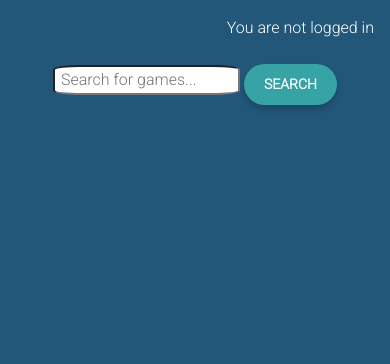
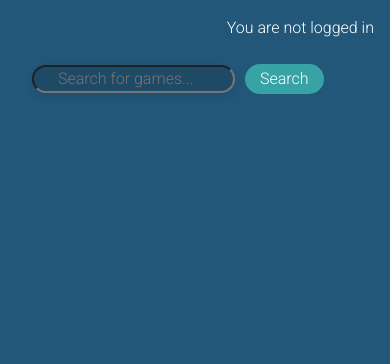
Before and after one commit to Johan-4P/anteskogs_game_reviews, a Django app: page /reviews/list/ in a window 390 px wide. Shown: the part 56-420 px from the top of the page. Run offline with Django 5.2, Linux system fonts and the light colour scheme; data that the repository does not hold is empty; some libraries are stand-ins or nearby versions.

Commit message:
Disable debug mode in production and enhance search bar styling for improved user experience

```diff
--- a/game_reviews/settings.py
+++ b/game_reviews/settings.py
@@ -33,7 +33,7 @@ TEMPLATES_DIR = os.path.join(BASE_DIR, 'templates')
 SECRET_KEY = env('SECRET_KEY')
 
 # SECURITY WARNING: don't run with debug turned on in production!
-DEBUG = True
+DEBUG = False
 
 ALLOWED_HOSTS = [
     'anteskogs-game-reviews-c55343667d70.herokuapp.com', '127.0.0.1'
--- a/reviews/templates/reviews/index.html
+++ b/reviews/templates/reviews/index.html
@@ -7,12 +7,12 @@
 <!-- index.html content starts here -->
 
 <!-- Search section -->
-<div class="container-fluid search-box">
+<div class="container-fluid">
     <div class="row mb-3">
         <div class="col-12 text-center">
-            <form method="get" action="{% url 'game_reviews_search' %}">
+            <form class="search-box" method="get" action="{% url 'game_reviews_search' %}">
                 <input type="text" name="q" class="search-bar" placeholder=" Search for games..." value="{{ request.GET.q }}">
-                <button type="submit" class="btn btn-modern mt-2">Search</button>
+                <button type="submit" class="btn  btn-search mt-2">Search</button>
             </form>
         </div>
     </div>
--- a/static/css/style.css
+++ b/static/css/style.css
@@ -63,15 +63,45 @@ a:active {
     background-color: #fff;
 }
 
+/* Search Bar Styles */
+.search-bar {
+  background-color: #1f4a66;
+  border-radius: 15px;
+  box-shadow: 0 4px 10px rgba(0, 0, 0, 0.1);
+  padding: inherit;
+}
+.btn-search {
+  background-color: #38A3A5;
+  color: white;
+  border: none;
+  border-radius: 20px;
+  padding: 3px 15px;
+  margin-left: 10px;
+  cursor: pointer;
+  transition: background-color 0.3s;
+}
+.btn-search:hover {
+  background-color: #80ED99;
+}
+.btn-search:active {
+  background-color: #57C699;
+}
+
+.search-box {
+  display: flex;
+  flex-wrap: wrap;
+  flex-direction: row;
+  justify-content: flex-start;
+  align-items: baseline;
+  padding-left: 20px;
+}
+
 .row-list {
-    display: grid;
-    justify-content: space-evenly;
     align-items: flex-start;
-    gap: 20px;
+
   }
 
   .card-list {
-    /* width: 320px; */
     height: 600px;
     margin: 20px 20px;
     display: flex;
@@ -289,17 +319,13 @@ ul {
     list-style-position: inside;
 }
 
-/* #id_name, #id_email, #id_subject, #id_body, #id_message {
-    width: 65% !important;
-} */
 
 label[for*="id_"]:required::after {
   content: " *";
   color: red;
 }
 
-/* Background overlay */
-
+/* Modal box styling */
 .modal {
   display: none;
   position: fixed;
@@ -315,8 +341,6 @@ label[for*="id_"]:required::after {
 }
 
 
-
-/* Modal box styling */
 .modal-content {
   background: #173548;
   padding: 20px 30px;
@@ -326,26 +350,26 @@ label[for*="id_"]:required::after {
   box-shadow: 0 4px 10px rgba(0, 0, 0, 0.2);
 }
 
-/* Title styling */
+
 .modal-title {
   font-size: 1.5em;
   font-weight: bold;
   margin-bottom: 15px;
 }
 
-/* Message styling */
+
 .modal-message {
   font-size: 1.1em;
   margin-bottom: 20px;
 }
 
-/* Button container */
+
 .modal-buttons {
   display: flex;
   justify-content: space-around;
 }
 
-/* Button styling */
+
 .button-ok, .button-cancel {
   padding: 12px 25px;
   font-size: 1em;
@@ -355,7 +379,7 @@ label[for*="id_"]:required::after {
   transition: background-color 0.3s;
 }
 
-/* OK button styling */
+
 .button-ok {
   background-color: #28a745;
   color: white;
@@ -365,7 +389,7 @@ label[for*="id_"]:required::after {
   background-color: #218838;
 }
 
-/* Cancel button styling */
+
 .button-cancel {
   background-color: #dc3545;
   color: white;
@@ -385,9 +409,7 @@ label[for*="id_"]:required::after {
   }
 }
 
-.search-bar {
-  border-radius: 15%;
-}
+
 
 /* Footer */
 .footer {
@@ -438,6 +460,9 @@ label[for*="id_"]:required::after {
       justify-content: center;
       align-items: center;
     }
+    .img-list {
+      width: 80%;
+    }
 
 }
 
@@ -447,7 +472,6 @@ label[for*="id_"]:required::after {
 @media only screen and (min-width: 768px) and (max-width: 1024px) {
     .col-md-6 {
         flex: 0 0 auto;
-        /* width: 50%; */
     }
     .home-img {
       width: 100%;
@@ -484,14 +508,10 @@ label[for*="id_"]:required::after {
     width: 75%;
   }
   .home-img {
-    width: 100%;
+    width: 60%;
   }
   .home-page {
     height: 70vh;
-  }
-  .col-md-6 {
-    flex: 0 0 auto;
-    width: 30%;
   }
 }
 
```
Also changed, not shown: 1 other file.
